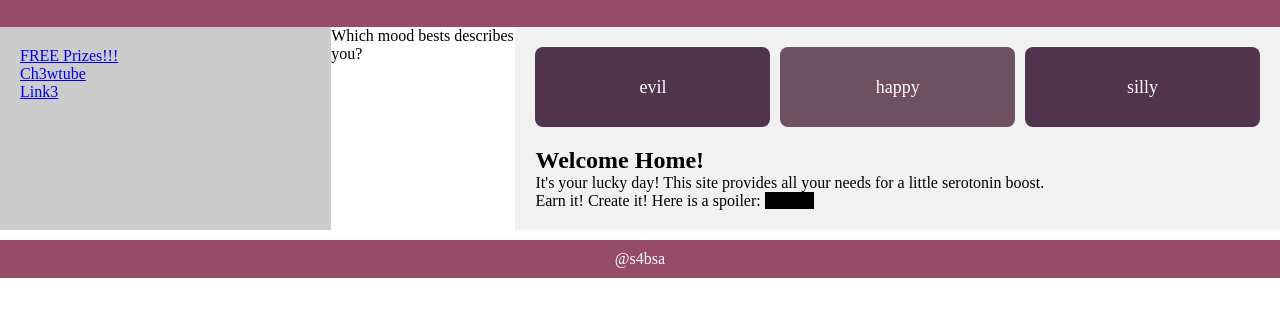
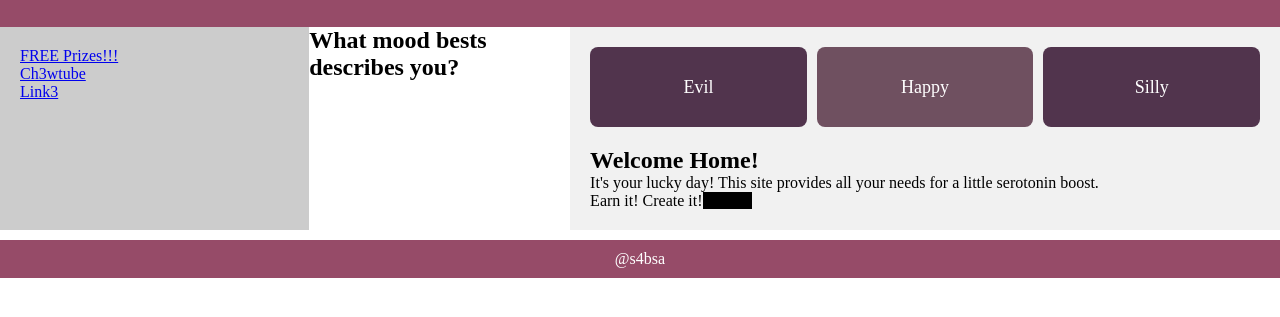
Before and after one commit to s4bsa/nnnnn, a plain HTML site: page index.html in a window 1280 px wide. Shown: the part 93-410 px from the top of the page. Drawn offline with Linux system fonts and the light colour scheme.

Commit message:
Update index.html

```diff
--- a/index.html
+++ b/index.html
@@ -130,30 +130,34 @@
             <li><a href="#">Link3</a></li>
         </ul>
     </nav>
-<p>Which mood bests describes you?</p>
+
+<article>
+    <h1>What mood bests describes you?</h1>
+</article>
+
     <div class="main-content">
         <div class="expanding-grid">
             <div class="row">
-                <div class="column" onclick="openTab('b1');" style="background:#51344D;">evil</div>
-                <div class="column" onclick="openTab('b2');" style="background:#6F5060;">happy</div>
-                <div class="column" onclick="openTab('b3');" style="background:#51344D;">silly</div>
+                <div class="column" onclick="openTab('b1');" style="background:#51344D;">Evil</div>
+                <div class="column" onclick="openTab('b2');" style="background:#6F5060;">Happy</div>
+                <div class="column" onclick="openTab('b3');" style="background:#51344D;">Silly</div>
             </div>
 
             <div id="b1" class="containerTab" style="background:#51344D">
                 <span onclick="this.parentElement.style.display='none'" class="closebtn">&times;</span>
-                <h2>You have selected •evil•</h2>
+                <h3>You have selected •Evil•</h3>
                 <p>jpg</p>
             </div>
 
             <div id="b2" class="containerTab" style="background:#6F5060">
                 <span onclick="this.parentElement.style.display='none'" class="closebtn">&times;</span>
-                <h2>You have selected •happy•</h2>
+                <h3>You have selected •Happy•</h3>
                 <p>jpg</p>
             </div>
 
             <div id="b3" class="containerTab" style="background:#51344D">
                 <span onclick="this.parentElement.style.display='none'" class="closebtn">&times;</span>
-                <h2>You have selected •silly•</h2>
+                <h3>You have selected •Silly•</h3>
                 <p>jpg</p>
             </div>
         </div>
@@ -161,7 +165,7 @@
         <article>
             <h1>Welcome Home!</h1>
             <p>It's your lucky day! This site provides all your needs for a little serotonin boost. </p>
-            <p>Earn it! Create it! Here is a spoiler: <span class="spoiler" onclick="toggleSpoiler(this)">Ruin it!</span></p>
+            <p>Earn it! Create it!<span class="spoiler" onclick="toggleSpoiler(this)">Ruin it!</span></p>
         </article>
     </div>
 </div>
```
